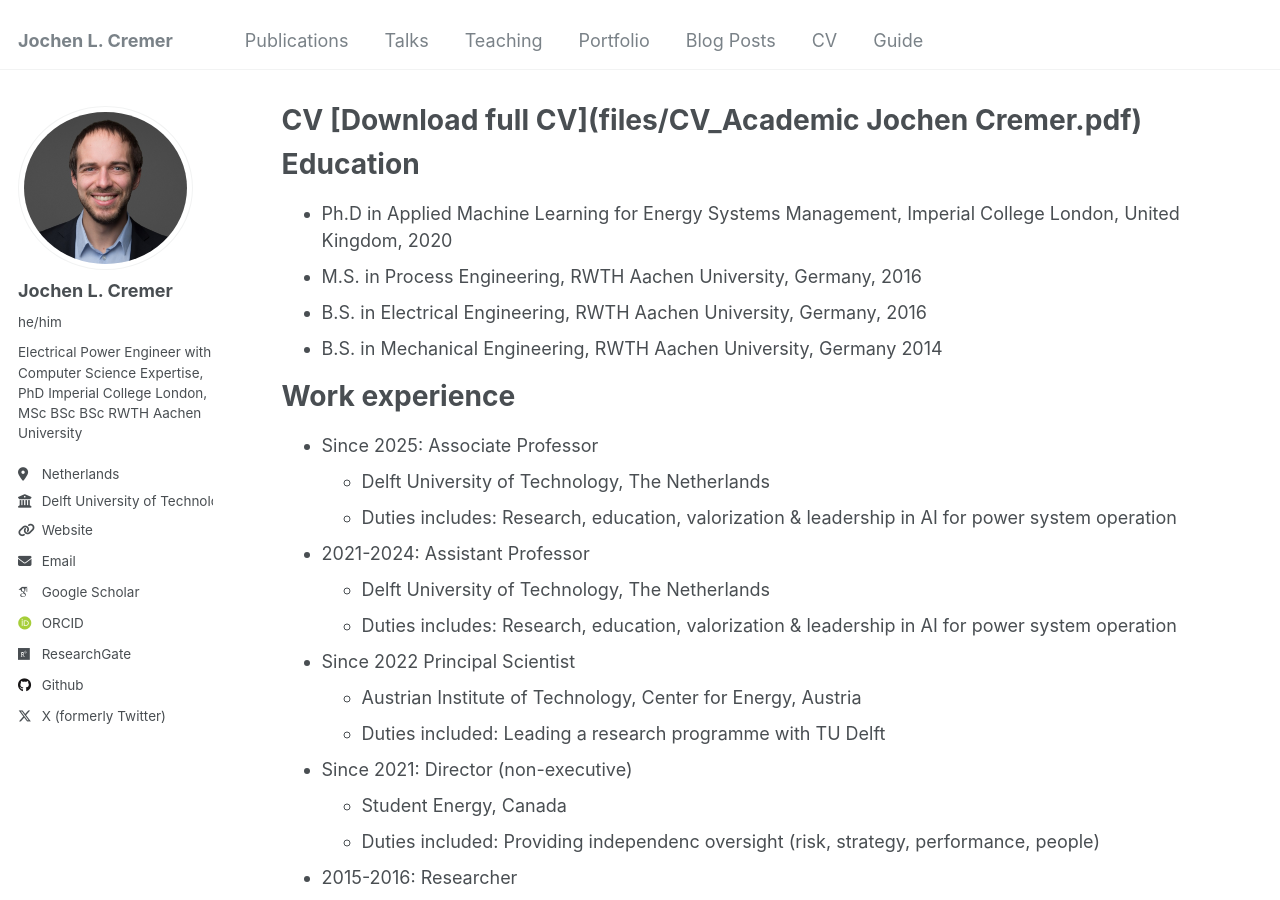
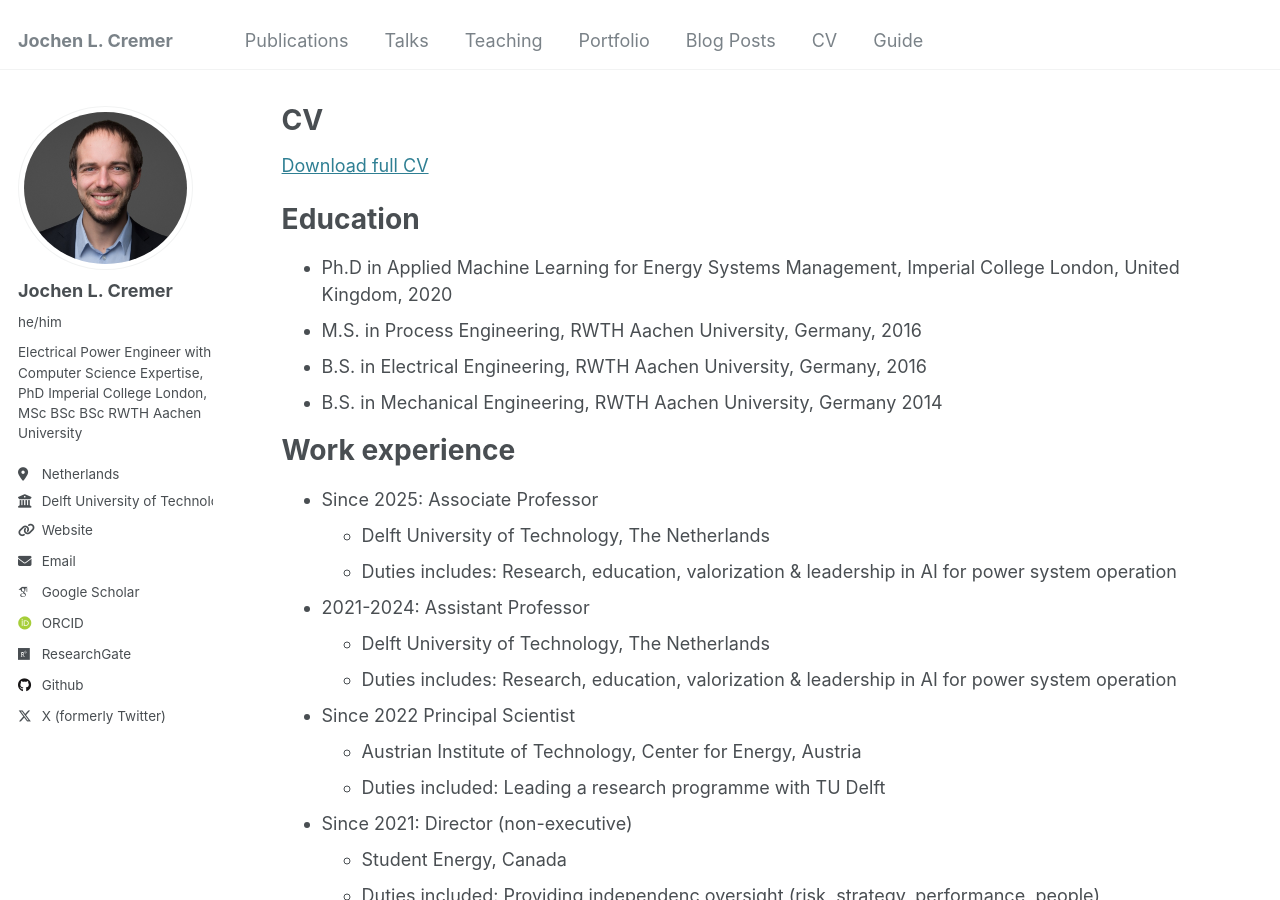
Before and after one commit to JochenC/JochenC.github.io, a Jekyll site: the page built from _pages/cv.md, in a window 1280 px wide and 900 px high. Built offline with Jekyll 4.4.1, drawn with Linux system fonts in a browser that asks for light colours; some web fonts are replaced.

Commit message:
Update cv.md

```diff
--- a/_pages/cv.md
+++ b/_pages/cv.md
@@ -1,12 +1,12 @@
 ---
 layout: archive
-title: "CV [Download full CV](files/CV_Academic Jochen Cremer.pdf)"
+title: "CV"
 permalink: /cv/
 author_profile: true
 redirect_from:
   - /resume
 ---
-
+[Download full CV](files/CV_Academic Jochen Cremer.pdf)
 {% include base_path %}
 
 Education
```
